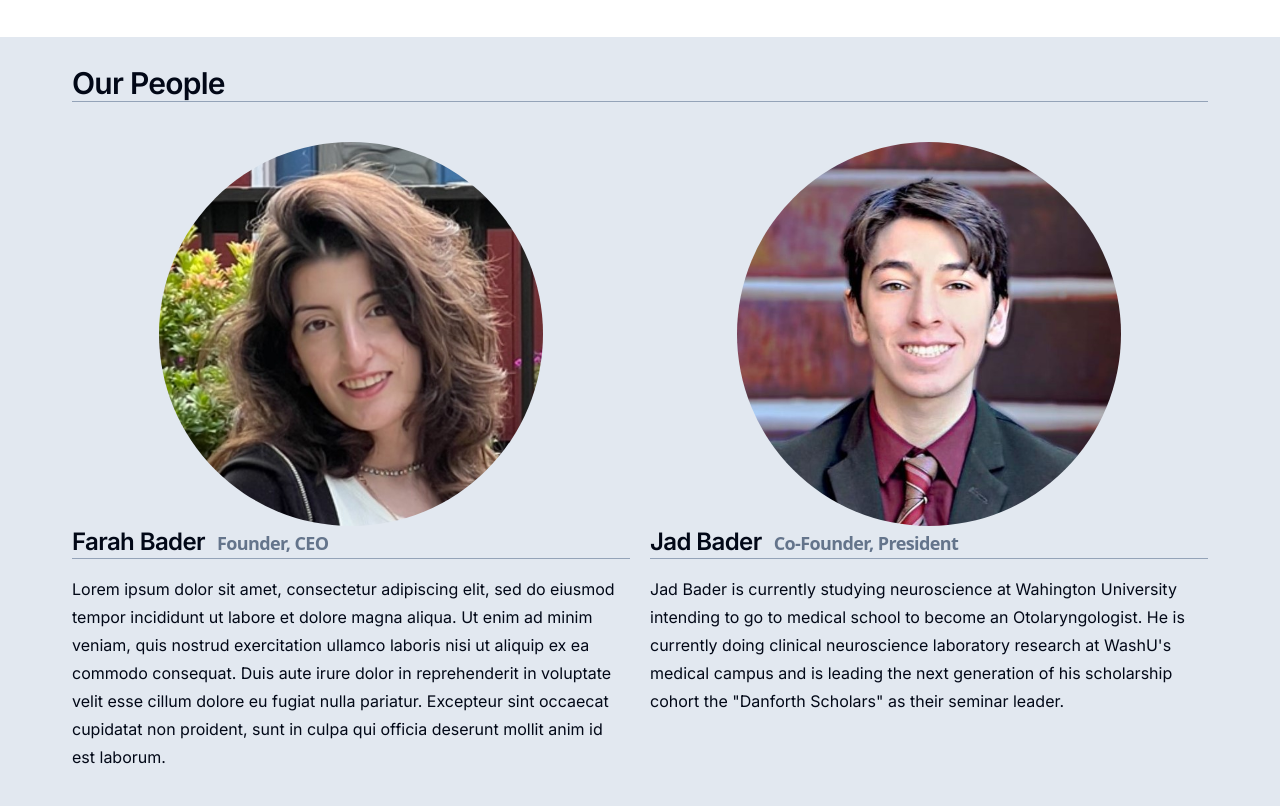
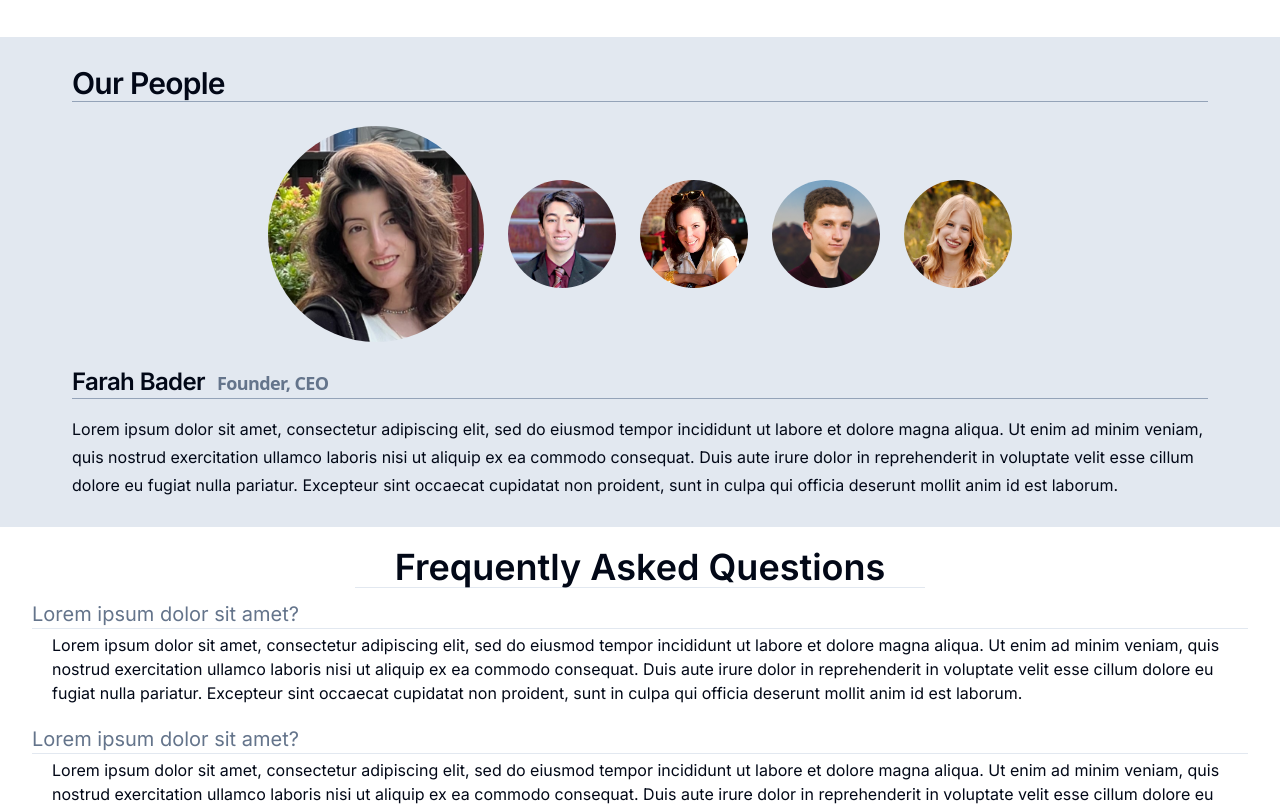
Before and after one commit to meme8383/deaf-i, a Next.js app: page / in a window 1280 px wide. Shown: the part 800-1606 px from the top of the page. Built offline with nearby package versions, Linux system fonts and the light colour scheme.

Commit message:
People thing

```diff
--- a/src/components/About/People.tsx
+++ b/src/components/About/People.tsx
@@ -1,5 +1,8 @@
-import React from 'react';
-import Person from './Person';
+'use client';
+
+import React, { useState } from 'react';
+import Image from 'next/image';
+import { cn } from '@/lib/utils';
 
 const people = [
   {
@@ -40,22 +43,43 @@ const people = [
 ];
 
 const People = () => {
+  const [selected, setSelected] = useState(0);
+
   return (
     <div className='text-foreground md:mx-10 py-5'>
       <h1 className='w-full border-b border-b-slate-400 tracking-tight font-semibold text-3xl'>
         Our People
       </h1>
-      <div className='mt-5 md:grid md:grid-cols-2 md:gap-5'>
+      <div className={`flex mt-5 w-full h-56 max-w-3xl mx-auto`}>
         {people.map((person, i) => (
-          <Person
+          <button
+            onClick={() => setSelected(i)}
             key={i}
-            role={person.role}
-            name={person.name}
-            image={person.image}
-            description={person.description}
-            swapped={i % 2 === 1}
-          />
+            className={cn(
+              'w-1/6 relative items-center justify-center m-auto aspect-square rounded-full overflow-hidden mx-1 md:mx-2 lg:mx-3 duration-300 ease-in-out',
+              {
+                'hover:scale-110': selected !== i,
+                'w-2/6': selected === i,
+              }
+            )}
+          >
+            <Image
+              className='object-contain'
+              src={person.image}
+              fill
+              alt='person image'
+            />
+          </button>
         ))}
+      </div>
+      <div className='mt-5'>
+        <h1 className='text-2xl font-semibold tracking-tight border-b border-b-slate-400'>
+          {people[selected].name}
+          <span className='text-lg font-sans text-muted-foreground ml-3'>
+            {people[selected].role}
+          </span>
+        </h1>
+        <p className='leading-7 mt-4'>{people[selected].description}</p>
       </div>
     </div>
   );
--- a/src/components/About/Person.tsx
+++ /dev/null
@@ -1,41 +0,0 @@
-import { cn } from '@/lib/utils';
-import Image from 'next/image';
-import React from 'react';
-
-interface PersonProps {
-  name: string;
-  role: string;
-  description: string;
-  image: string;
-  swapped?: boolean;
-}
-
-const Person = ({ name, description, image, swapped, role }: PersonProps) => {
-  return (
-    <div className='mt-5'>
-      <div
-        className={cn(
-          'flex h-72 lg:h-96 mt-5 md:mt-0 items-center justify-center',
-          {
-            'md:order-2': swapped,
-          }
-        )}
-      >
-        <div className='relative h-full aspect-square rounded-full overflow-hidden object-contain'>
-          <Image src={image} alt={`picture of ${name}`} fill />
-        </div>
-      </div>
-      <div className='w-full h-full'>
-        <h1 className='mt-1 md:mt-0 text-2xl font-semibold tracking-tight border-b border-b-slate-400'>
-          {name}
-          <span className='text-lg font-sans text-muted-foreground ml-3'>
-            {role}
-          </span>
-        </h1>
-        <p className='leading-7 mt-4'>{description}</p>
-      </div>
-    </div>
-  );
-};
-
-export default Person;
```
